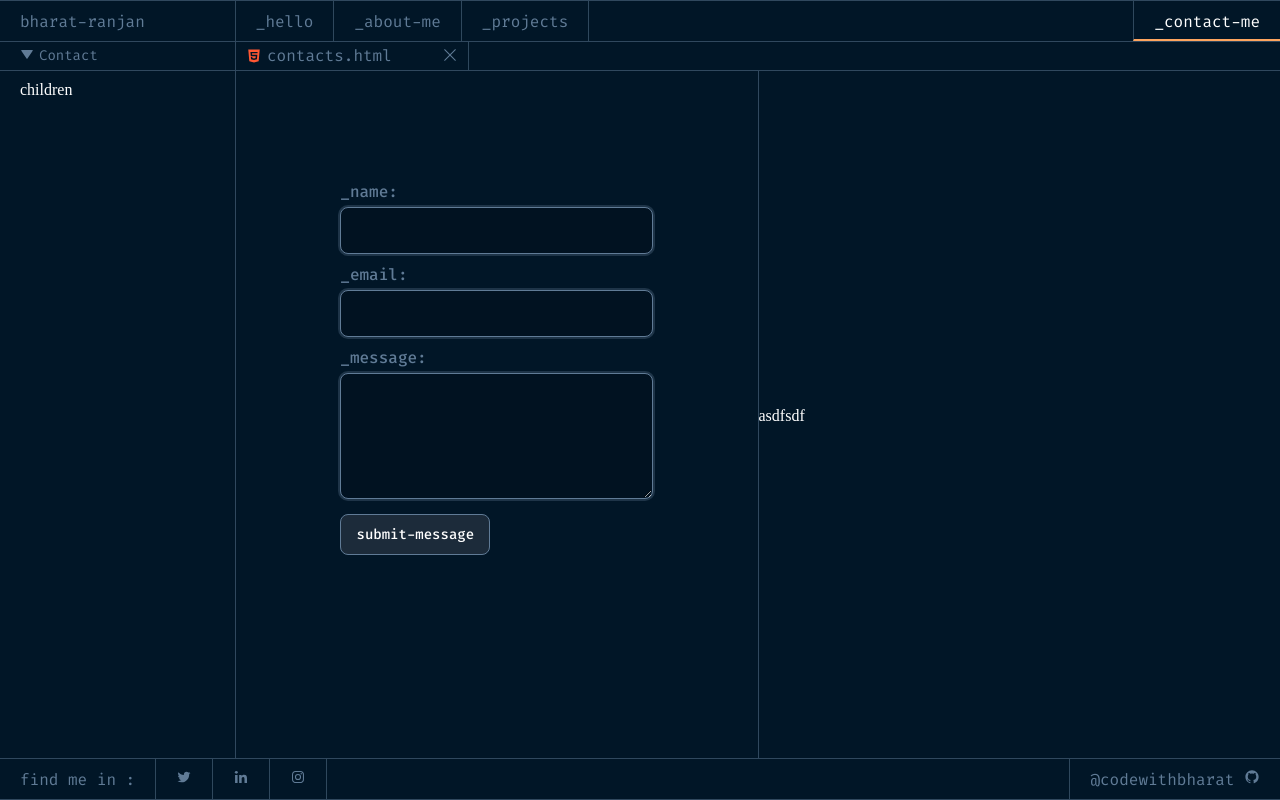
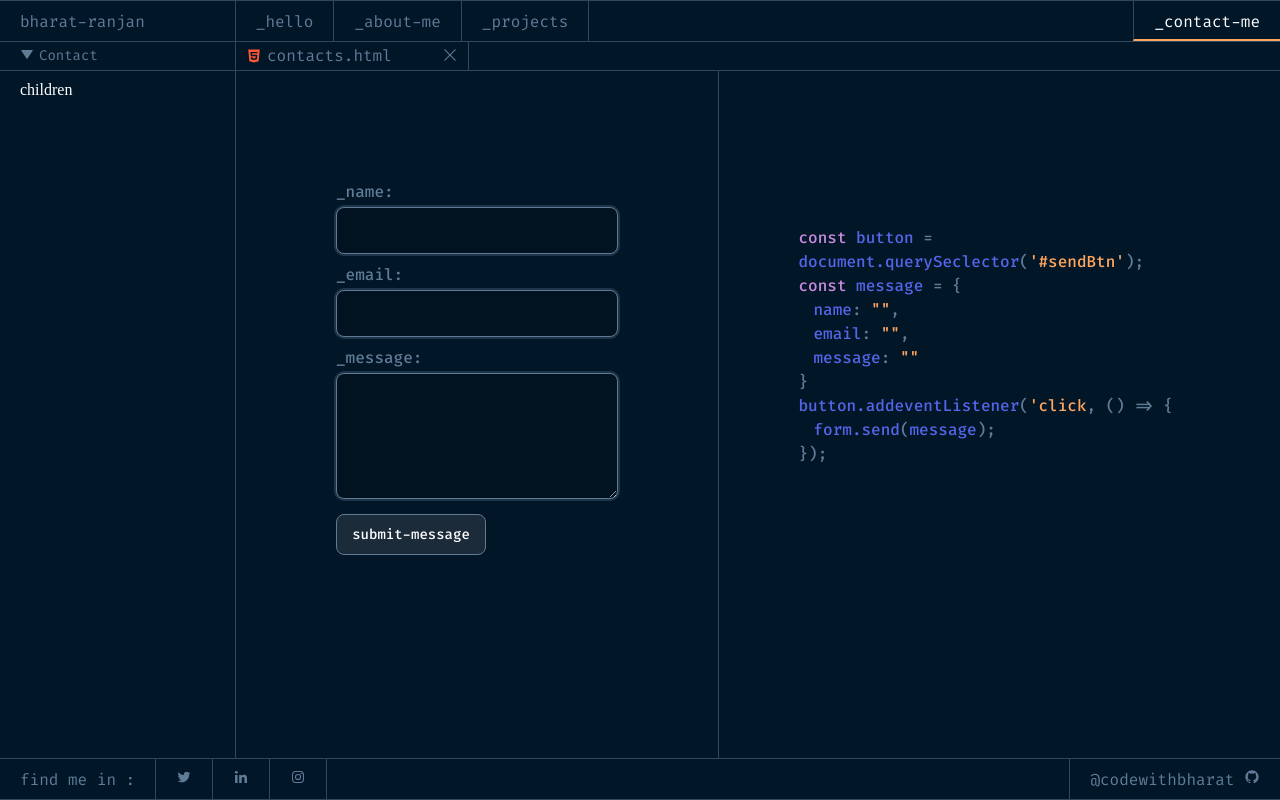
Before and after one commit to codewithbharat/bharat-portfolio, a React (Vite) app in the folder client/: page /contact in a window 1280 px wide. Built offline with nearby package versions, Linux system fonts and the light colour scheme.

Commit message:
form_code = form_input.value

```diff
--- a/client/src/pages/Contact.jsx
+++ b/client/src/pages/Contact.jsx
@@ -1,13 +1,19 @@
-import React, { useEffect } from 'react'
+import React, { useEffect, useState } from 'react'
 import './styles/Contact.css'
 import Tab from '../components/Tab'
 import Sidebar from '../components/Sidebar'
 import { motion } from 'framer-motion'
 
 const Contact = () => {
+
+    const [name, setName] = useState("");
+    const [email, setEmail] = useState("");
+    const [message, setMessage] = useState("");
+
     useEffect(() => {
         document.title = "Contact Me";
     }, []);
+
     return (
         <div className="contact">
             <Tab name="contacts" />
@@ -22,13 +28,22 @@ const Contact = () => {
                 <div className="contact__page-form">
                     <form>
                         <label>_name:
-                            <input type="text" />
+                            <input type="text"
+                                value={name}
+                                onChange={(e) => setName(e.target.value)}
+                            />
                         </label>
                         <label>_email:
-                            <input type="text" />
+                            <input type="text"
+                                value={email}
+                                onChange={(e) => setEmail(e.target.value)}
+                            />
                         </label>
                         <label>_message:
-                            <textarea />
+                            <textarea
+                                value={message}
+                                onChange={(e) => setMessage(e.target.value)}
+                            />
                         </label>
                         <label>
                             <input id='submit' type="submit" value="submit-message" />
@@ -36,7 +51,64 @@ const Contact = () => {
                     </form>
                 </div>
                 <div className="contact__page-code">
-                    asdfsdf
+                    <p>
+                        <span className="contact__page-code__dataType">const </span>
+                        <span className="contact__page-code__syntax">button </span>
+                        <span className="contact__page-code__symbol">= </span>
+                        <span className='contact__page-code__syntax'>document.querySeclector</span>
+                        <span className="contact__page-code__symbol">{"("}</span>
+                        <span className="contact__page-code__value">'#sendBtn'</span>
+                        <span className="contact__page-code__symbol">{");"} </span>
+                    </p>
+                    <p>{" "}</p>
+                    <p>
+                        <span className="contact__page-code__dataType">const </span>
+                        <span className="contact__page-code__syntax">message </span>
+                        <span className="contact__page-code__symbol">{"= {"} </span>
+                    </p>
+                    <div>
+                        <p>
+                            <span className="contact__page-code__syntax">name</span>
+                            <span className="contact__page-code__symbol">: </span>
+                            <span className="contact__page-code__value">{'"'}<span>{name}</span>{'"'}</span>
+                            <span className="contact__page-code__symbol">, </span>
+                        </p>
+                        <p>
+                            <span className="contact__page-code__syntax">email</span>
+                            <span className="contact__page-code__symbol">: </span>
+                            <span className="contact__page-code__value">{'"'}<span>{email}</span>{'"'}</span>
+                            <span className="contact__page-code__symbol">, </span>
+                        </p>
+                        <p>
+                            <span className="contact__page-code__syntax">message</span>
+                            <span className="contact__page-code__symbol">: </span>
+                            <span className="contact__page-code__value">{'"'}<span>{message}</span>{'"'}</span>
+                        </p>
+                    </div>
+                    <p>
+                        <span className="contact__page-code__symbol"> {"}"} </span>
+                    </p>
+
+                    <p>
+                        <span className="contact__page-code__syntax">button.addeventListener</span>
+                        <span className="contact__page-code__symbol">{"("}</span>
+                        <span className="contact__page-code__value">'click</span>
+                        <span className="contact__page-code__symbol">{", () => {"}</span>
+                    </p>
+
+                    <div>
+                        <p>
+                            <span className="contact__page-code__syntax">form.send</span>
+                            <span className="contact__page-code__symbol">{"("}</span>
+                            <span className="contact__page-code__syntax">message</span>
+                            <span className="contact__page-code__symbol">{");"}</span>
+                        </p>
+
+                    </div>
+                    <p>
+                        <span className="contact__page-code__symbol">{"});"}</span>
+                    </p>
+
                 </div>
             </motion.div>
         </div>
--- a/client/src/pages/styles/Contact.css
+++ b/client/src/pages/styles/Contact.css
@@ -84,5 +84,73 @@
 }
 
 .contact__page-code {
+  padding-left: 80px;
   width: 50%;
+  height: 55%;
+  display: flex;
+  flex-direction: column;
 }
+
+.contact__page-code p {
+  font-family: Fira Code;
+  width: 95%;
+  font-size: 16px;
+  font-style: normal;
+  font-weight: 450;
+  line-height: 150%; /* 27px */
+}
+
+.contact__page-code div {
+  margin-left: 15px;
+}
+.contact__page-code__dataType {
+  color: #c98bdf;
+}
+
+.contact__page-code__syntax {
+  color: #5565e8;
+}
+
+.contact__page-code__symbol {
+  color: #607b96;
+}
+
+.contact__page-code__value {
+  color: #fea55f;
+}
+
+@media (max-width: 480px) {
+  .contact {
+    flex-direction: column;
+    width: 100%;
+  }
+  .contact__page {
+    left: unset;
+  }
+
+  .contact__page-form {
+    width: 100%;
+    border: none;
+  }
+
+  .contact__page-form form {
+    padding: 80px;
+    width: 100%;
+    align-items: center;
+    justify-content: center;
+  }
+
+  .contact__page-form label {
+    width: 100%;
+  }
+
+  .contact__page-form input,
+  .contact__page-form textarea {
+    font-size: 16px;
+    padding: 8px 10px;
+    width: 100%;
+  }
+  .contact__page-code {
+    display: none;
+  }
+}
```
